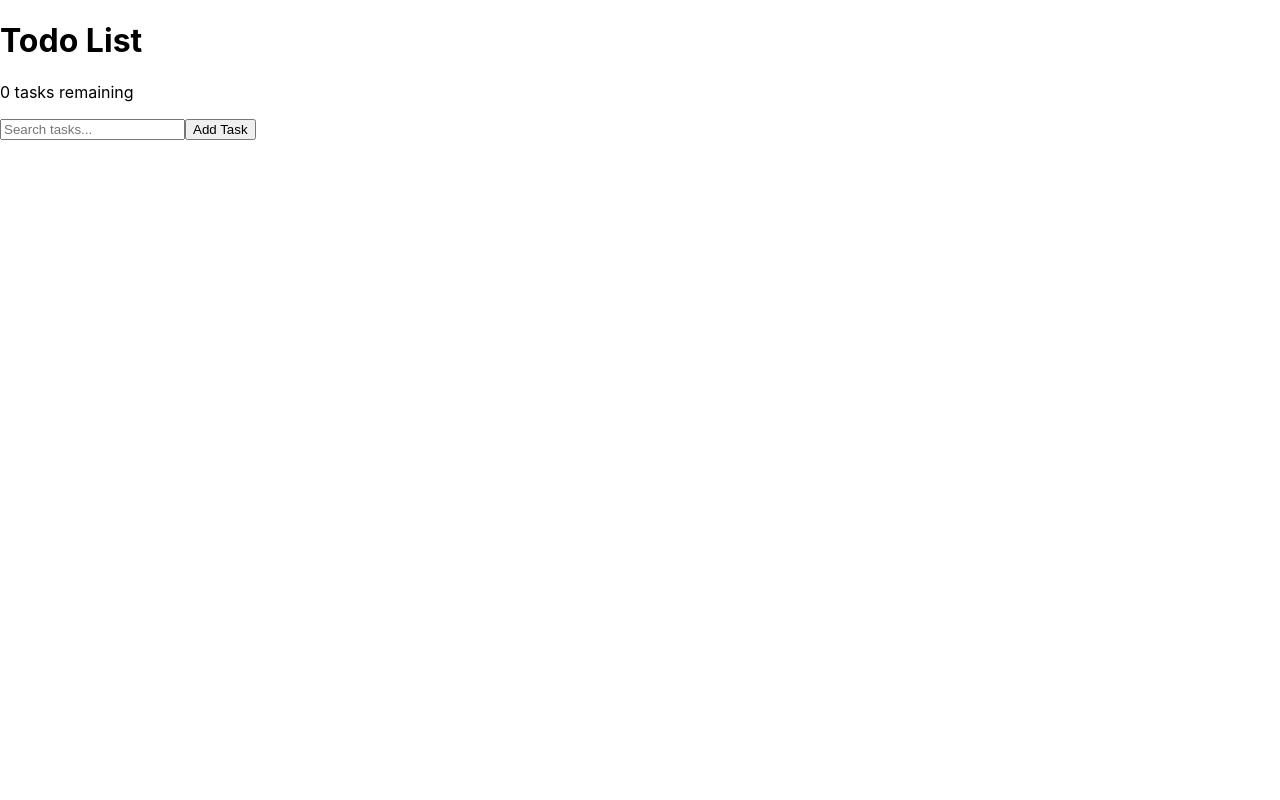
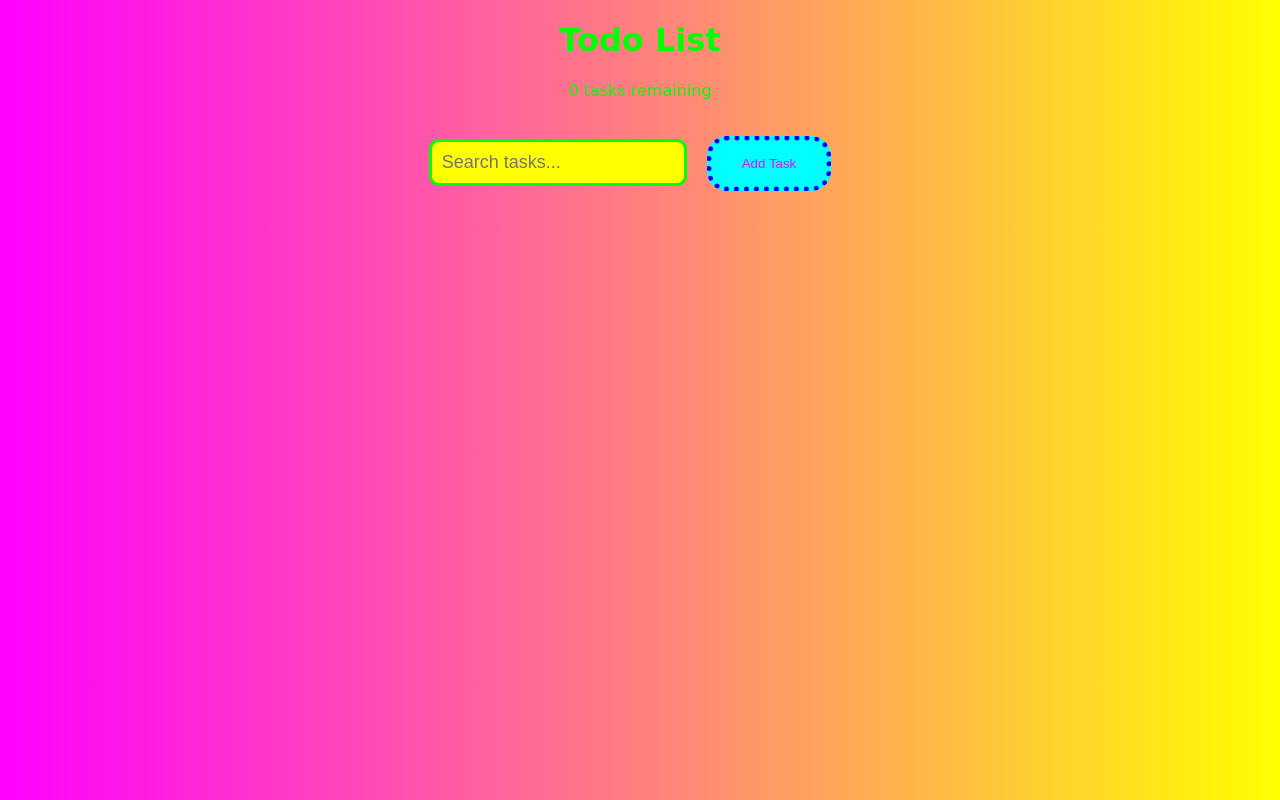
Before and after one commit to LEPERLIER-Mael-21210975/todoList, a React (Create React App) app: page / in a window 1280 px wide. Built offline with nearby package versions, Linux system fonts and the light colour scheme.

Commit message:
css au top (il est infame)

```diff
--- a/src/App.js
+++ b/src/App.js
@@ -10,13 +10,16 @@ const App = () => {
   const [modalOpen, setModalOpen] = useState(false);
 
   useEffect(() => {
-    const storedTasks = JSON.parse(localStorage.getItem('tasks')) || [];
-    setTasks(storedTasks);
-  }, []);
+        const savedTasks = JSON.parse(localStorage.getItem('tasks'));
+        if (savedTasks && savedTasks.length > 0) {
+            setTasks(savedTasks);
+        }
+    }, []);
 
-  useEffect(() => {
-    localStorage.setItem('tasks', JSON.stringify(tasks));
-  }, [tasks]);
+    // Save tasks to localStorage whenever tasks state changes
+    useEffect(() => {
+        localStorage.setItem('tasks', JSON.stringify(tasks));
+    }, [tasks]);
 
   const handleAddTask = (title) => {
     const newTask = {
--- a/src/index.js
+++ b/src/index.js
@@ -1,6 +1,6 @@
 import React from 'react';
 import ReactDOM from 'react-dom/client';
-import './index.css';
+import './styles.css';
 import App from './App';
 import reportWebVitals from './reportWebVitals';
 
--- /dev/null
+++ b/src/styles.css
@@ -0,0 +1,72 @@
+/* Styles dégueulasses */
+
+/* Corps */
+body {
+  background: linear-gradient(to right, #ff00ff, #ffff00);
+  font-family: "Comic Sans MS", cursive, sans-serif;
+  color: #00ff00;
+  text-align: center;
+}
+
+/* Conteneur principal */
+.container {
+  max-width: 80vw;
+  margin: 0 auto;
+  padding: 50px;
+  background-color: #666;
+  border: 10px solid #ff0000;
+  box-shadow: 0 0 50px #000;
+}
+
+/* Liens */
+a {
+  color: #0000ff;
+  text-decoration: underline;
+}
+
+a:hover {
+  color: #ff00ff;
+}
+
+/* Boutons */
+button {
+  background-color: #00ffff;
+  color: #ff00ff;
+  border: 5px dotted #0000ff;
+  border-radius: 20px;
+  padding: 15px 30px;
+  margin: 20px;
+}
+
+button:hover {
+  background-color: #ff0000;
+  color: #ffff00;
+}
+
+/* Formulaires */
+input[type="text"] {
+  padding: 10px;
+  border: 3px solid #00ff00;
+  border-radius: 10px;
+  background-color: #ffff00;
+  color: #000;
+  font-size: 18px;
+}
+
+/* Messages d'erreur */
+.error-message {
+  color: #ff0000;
+  font-weight: bold;
+  text-transform: uppercase;
+  font-size: 24px;
+  margin-top: 20px;
+}
+
+/* Pied de page */
+.footer {
+  background-color: #000;
+  color: #fff;
+  padding: 20px;
+  text-align: center;
+  margin-top: 50px;
+}
```
